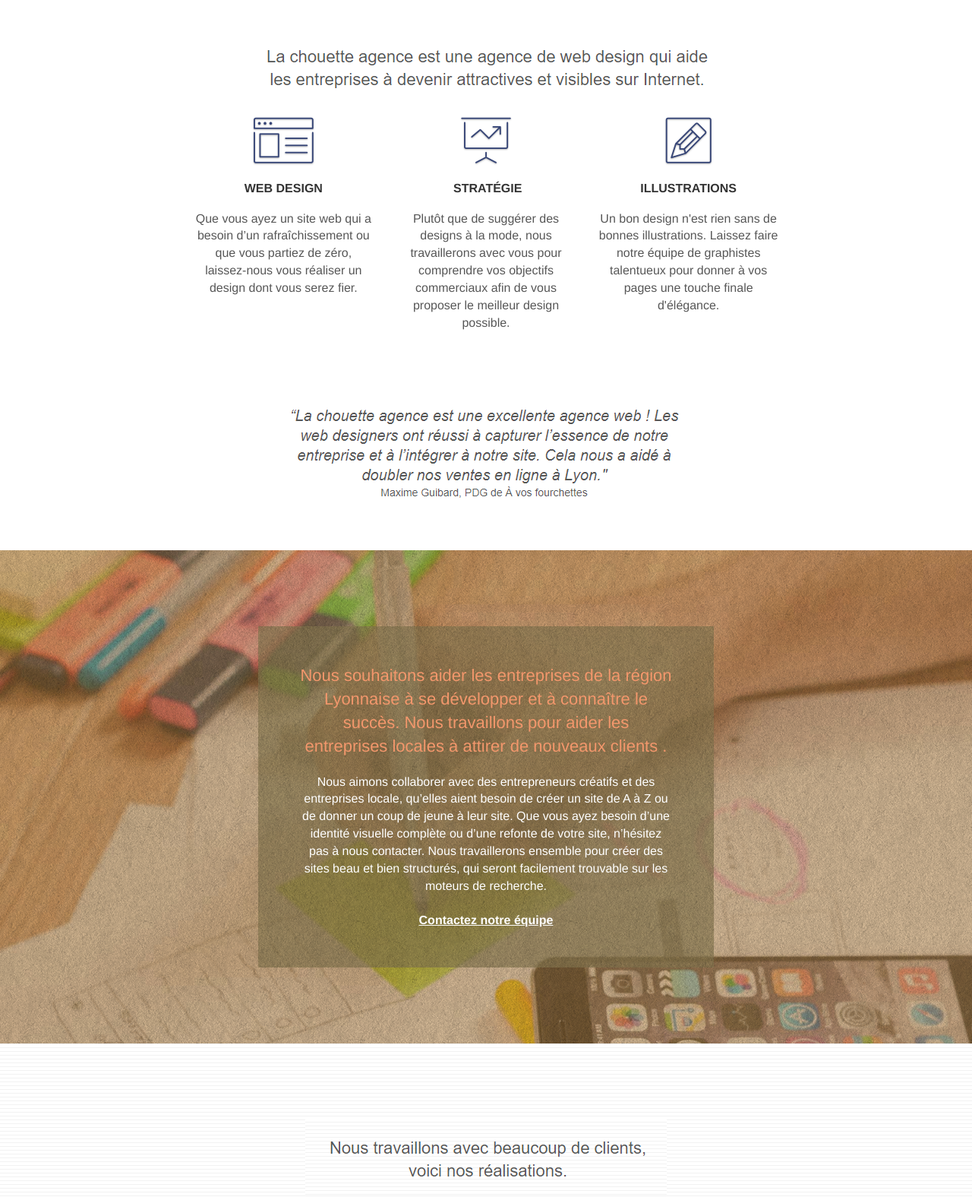
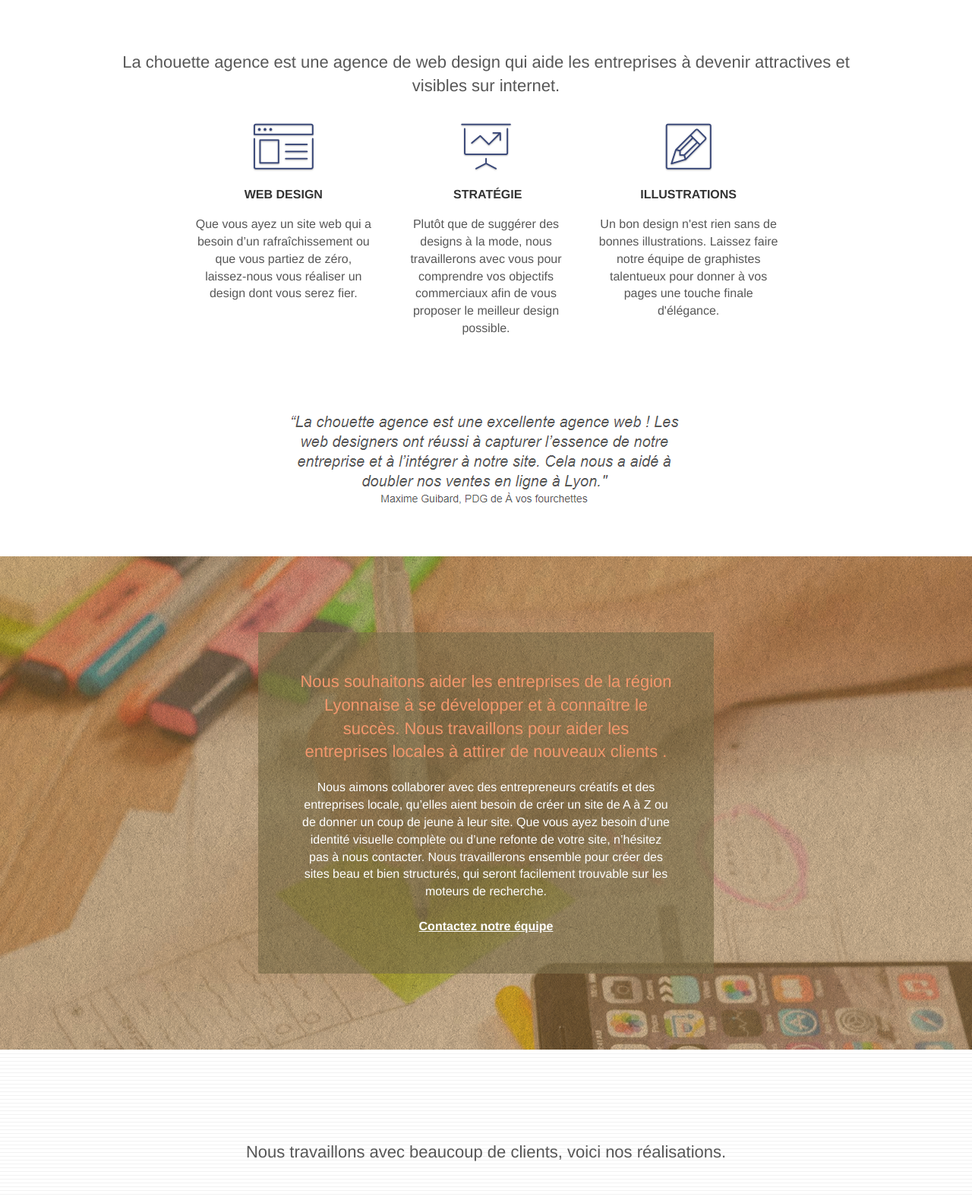
Before and after one commit to thibaudmarti/ThibaudMarti_4_15072021, a plain HTML site: page index.html in a window 1280 px wide. Shown: the part 535-2110 px from the top of the page at 76% size. Drawn offline with Linux system fonts and the light colour scheme.

Commit message:
remove text img

```diff
--- a/index.html
+++ b/index.html
@@ -81,7 +81,7 @@
 			<div class="container bloc-md">
 		<div class="row">
 			<div class="col-sm-12 text-center">
-				<img alt="agence web, agence web paris, web design paris, stratégie web" src="img/title.png" />
+				<h2>La chouette agence est une agence de web design qui aide les entreprises à devenir attractives et visibles sur internet.</h2>
 			</div>
 		</div>
 		<div class="row voffset-lg med-width-whitespace">
@@ -151,7 +151,7 @@
 	<div class="container bloc-lg">
 		<div class="row">
 			<div class="col-sm-12 text-center">
-				<img alt="agence web, agence web paris, web design paris, stratégie web" src="img/title2.png" />
+				<h2>Nous travaillons avec beaucoup de clients, voici nos réalisations.</h2>
 			</div>
 		</div>
 		<div class="row tight-width-whitespace portfolio-row">
@@ -242,7 +242,6 @@
 							<a class="social" href="index.html"><span class="fa fa-instagram icon-md"></span></a>
 						</div>
 					</div>
-					<div class="keywords" style="color:#F3976C;">Agence web à paris, stratégie web, web design, illustrations, design de site web, site web, web, internet, site internet, site</div>
 				</div>
 				<div class="row">
 					<div class="col-sm-4">
```
